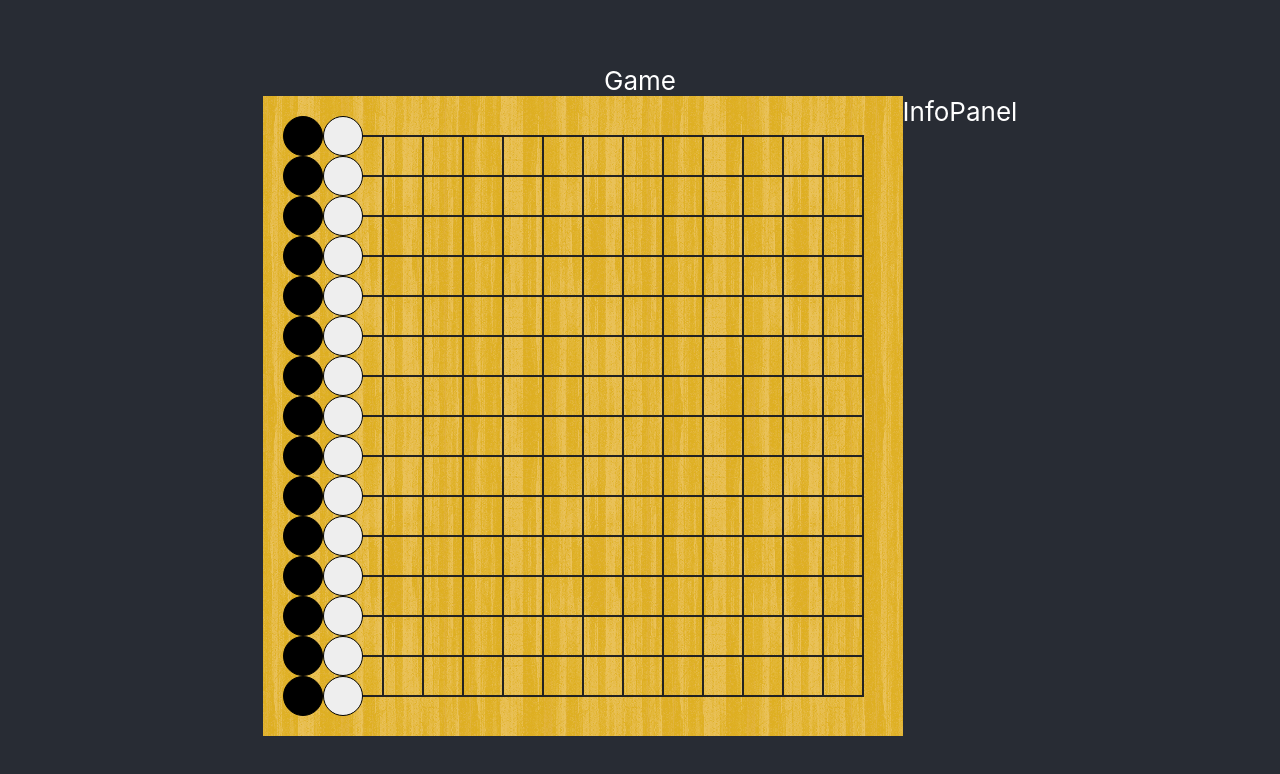
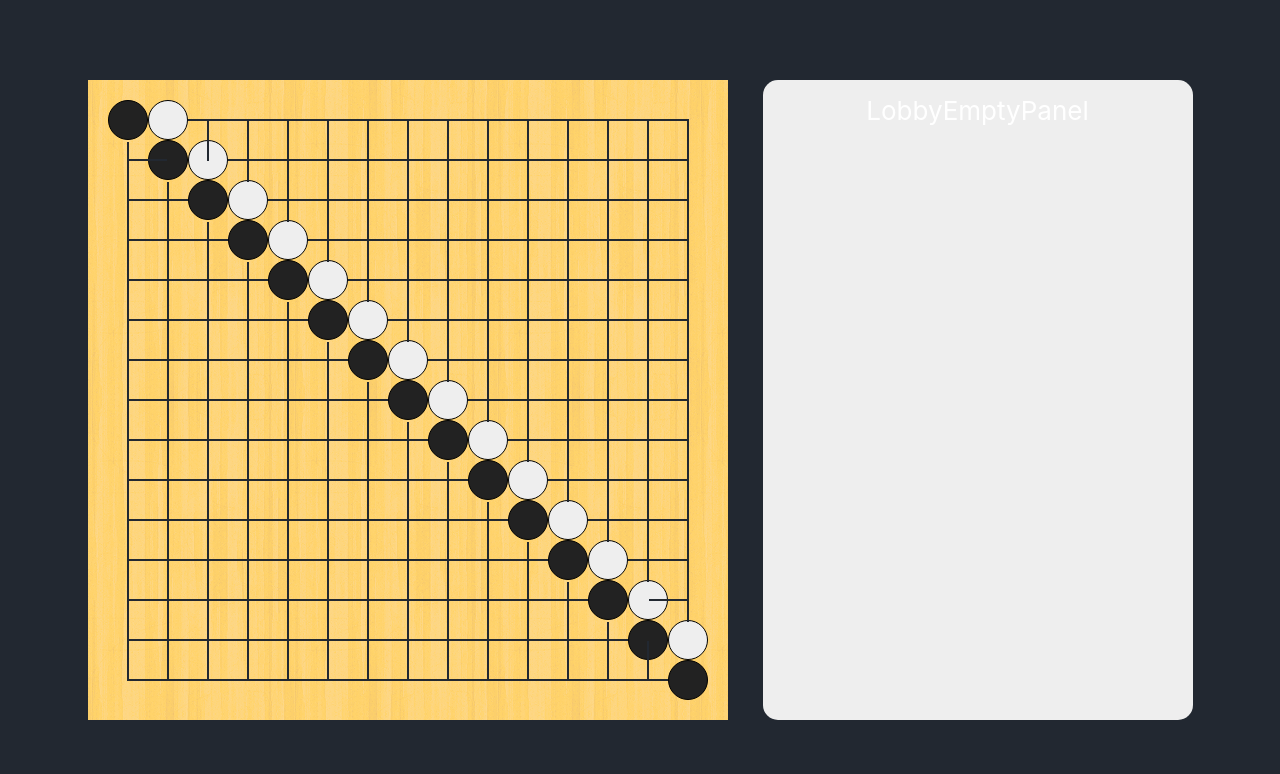
Before and after one commit to alanzhu39/gomoku-fe, a React (Create React App) app: page / in a window 1280 px wide. Shown: the top 774 px of the page. Built offline with nearby package versions, Linux system fonts and the light colour scheme; the HTML template or start-up script is replaced by a standard one.

Commit message:
adding info panel skeleton code

```diff
--- a/src/App.css
+++ b/src/App.css
@@ -1,6 +1,6 @@
 .App {
   text-align: center;
-  background-color: #282c34;
+  background-color: #222831;
   min-height: 100vh;
   display: flex;
   flex-direction: column;
--- a/src/Game/Game.css
+++ b/src/Game/Game.css
@@ -1,6 +1,4 @@
 .Game {
+  display: flex;
+  gap: 35px;
 }
-
-.Game-container {
-  display: flex;
-}
--- a/src/Game/Game.tsx
+++ b/src/Game/Game.tsx
@@ -15,9 +15,9 @@ function Game() {
   for (let i = 0; i < BOARD_SIZE; i++) {
     initPieces[i] = [];
     for (let j = 0; j < BOARD_SIZE; j++) {
-      if (j === 0) {
+      if (i === j) {
         initPieces[i][j] = PieceType.BLACK;
-      } else if (j === 1) {
+      } else if (j === i + 1) {
         initPieces[i][j] = PieceType.WHITE;
       } else {
         initPieces[i][j] = PieceType.EMPTY;
@@ -25,7 +25,7 @@ function Game() {
     }
   }
   const [pieces, setPieces] = useState(initPieces);
-  const [myPieceType, setMyPieceType] = useState(PieceType.WHITE);
+  const [myPieceType, setMyPieceType] = useState(PieceType.EMPTY);
 
   // InfoPanel state
   const initMovesList: PlayerMove[] = [];
@@ -43,15 +43,12 @@ function Game() {
 
   return (
     <div className='Game'>
-      Game
-      <div className='Game-container'>
       <GameBoard
         pieces={pieces}
         myPieceType={myPieceType}
         onChange={setPieces}
       />
       <InfoPanel lobbyState={lobbyState} onChange={setLobbyState} />
-      </div>
     </div>
   );
 }
--- a/src/Game/GameBoard/GameBoard.css
+++ b/src/Game/GameBoard/GameBoard.css
@@ -1,5 +1,13 @@
+:root {
+  --board-background-color: #ffd369;
+  --board-grid-color: #222831;
+  --piece-white-color: #eee;
+  --piece-black-color: #222;
+  --piece-border-color: #000;
+}
+
 .GameBoard {
-  background-color: #deaf21;
+  background-color: var(--board-background-color);
   background-image: url('/src/assets/wood-pattern.png');
   display: flex;
   align-items: center;
@@ -19,13 +27,13 @@
 }
 
 .intersection[data-piece-type='black'] {
-  border: 1px solid #000;
-  background-color: #000;
+  border: 1px solid var(--piece-border-color);
+  background-color: var(--piece-black-color);
 }
 
 .intersection[data-piece-type='white'] {
-  border: 1px solid #000;
-  background-color: #eee;
+  border: 1px solid var(--piece-border-color);
+  background-color: var(--piece-white-color);
 }
 
 .intersection:hover {
@@ -33,29 +41,20 @@
 }
 
 .intersection[data-piece-type='empty'][data-ghost-piece-type='black']:hover {
-  border: 1px solid #000;
-  background-color: #222;
+  border: 1px solid var(--piece-border-color);
+  background-color: var(--piece-black-color);
   cursor: pointer;
 }
 
 .intersection[data-piece-type='empty'][data-ghost-piece-type='white']:hover {
-  border: 1px solid #000;
-  background-color: #eee;
+  border: 1px solid var(--piece-border-color);
+  background-color: var(--piece-white-color);
   cursor: pointer;
-}
-
-.intersection[data-piece-type='white']:before,
-.intersection[data-piece-type='black']:before,
-.intersection[data-piece-type='empty'][data-ghost-piece-type='white']:hover::before,
-.intersection[data-piece-type='empty'][data-ghost-piece-type='black']:hover::before,
-.intersection[data-piece-type='empty'][data-ghost-piece-type='white']:hover::after,
-.intersection[data-piece-type='empty'][data-ghost-piece-type='black']:hover::after {
-  content: none;
 }
 
 .intersection:before {
   pointer-events: none;
-  border-top: 2px #222 solid;
+  border-top: 2px var(--board-grid-color) solid;
   width: 40px;
   display: block;
   content: '';
@@ -67,19 +66,18 @@
   right: 19px;
 }
 
+.intersection[data-intersection-type~='left-edge']:before {
+  left: 19px;
+}
+
 .intersection:after {
   pointer-events: none;
-  border-left: 2px #222 solid;
+  border-left: 2px var(--board-grid-color) solid;
   height: 40px;
   display: block;
   content: '';
   left: 19px;
   position: relative;
-}
-
-.intersection[data-piece-type='white']:after,
-.intersection[data-piece-type='black']:after {
-  content: none;
 }
 
 .intersection[data-intersection-type~='top-edge']:after {
@@ -89,3 +87,14 @@
 .intersection[data-intersection-type~='bottom-edge']:after {
   bottom: 21px;
 }
+
+.intersection[data-piece-type='white']:before,
+.intersection[data-piece-type='black']:before,
+.intersection[data-piece-type='white']:after,
+.intersection[data-piece-type='black']:after,
+.intersection[data-piece-type='empty'][data-ghost-piece-type='white']:hover::before,
+.intersection[data-piece-type='empty'][data-ghost-piece-type='black']:hover::before,
+.intersection[data-piece-type='empty'][data-ghost-piece-type='white']:hover::after,
+.intersection[data-piece-type='empty'][data-ghost-piece-type='black']:hover::after {
+  content: none;
+}
--- /dev/null
+++ b/src/Game/InfoPanel/InfoPanel.css
@@ -0,0 +1,7 @@
+.LobbyEmptyPanel {
+  align-self: stretch;
+  background-color: #eeeeee;
+  border-radius: 15px;
+  padding: 15px;
+  width: 400px;
+}
--- a/src/Game/InfoPanel/InfoPanel.tsx
+++ b/src/Game/InfoPanel/InfoPanel.tsx
@@ -1,5 +1,8 @@
 import React, { useEffect, useRef, useState } from 'react';
-import { LobbyState } from '../Game';
+import { LobbyState, LobbyStatus } from '../Game';
+import InGamePanel from './InGamePanel';
+import PostGamePanel from './PostGamePanel';
+import PreGamePanel from './PreGamePanel';
 
 // TODO: onChange typing
 function InfoPanel(props: { lobbyState: LobbyState; onChange: any }) {
@@ -9,7 +12,16 @@ function InfoPanel(props: { lobbyState: LobbyState; onChange: any }) {
    * Includes: lobbyState
    */
 
-  return <div className='InfoPanel'>InfoPanel</div>;
+  switch (props.lobbyState.lobbyStatus) {
+    case LobbyStatus.LOBBY_EMPTY:
+    case LobbyStatus.ONE_PLAYER_WAITING:
+    case LobbyStatus.TWO_PLAYERS_WAITING:
+      return <PreGamePanel lobbyState={props.lobbyState} />;
+    case LobbyStatus.GAME_STARTED:
+      return <InGamePanel />;
+    case LobbyStatus.GAME_FINISHED:
+      return <PostGamePanel />;
+  }
 }
 
 export default InfoPanel;
--- /dev/null
+++ b/src/Game/InfoPanel/LobbyEmptyPanel.tsx
@@ -0,0 +1,20 @@
+import React, { useEffect, useRef, useState } from 'react';
+import { LobbyState, PieceType } from '../Game';
+import './InfoPanel.css';
+
+function LobbyEmptyPanel() {
+  /**
+   * Panel displaying pre-lobby info
+   * Includes: create/join lobby flows
+   */
+
+  return (
+    <div className='LobbyEmptyPanel'>
+      LobbyEmptyPanel
+      {/* Create lobby button */}
+      {/* Join lobby button */}
+    </div>
+  );
+}
+
+export default LobbyEmptyPanel;
--- a/src/Game/InfoPanel/PreGamePanel.tsx
+++ b/src/Game/InfoPanel/PreGamePanel.tsx
@@ -1,13 +1,21 @@
 import React, { useEffect, useRef, useState } from 'react';
-import { PieceType } from '../Game';
+import { LobbyState, LobbyStatus, PieceType } from '../Game';
+import LobbyEmptyPanel from './LobbyEmptyPanel';
 
-function PreGamePanel() {
+function PreGamePanel(props: { lobbyState: LobbyState }) {
   /**
    * Panel displaying pre-game info
-   * Includes: create/join lobby flows
+   * Includes: create/join lobby, start game flows
    */
 
-  return <div className='PreGamePanel'>{/* TODO */}</div>;
+  switch (props.lobbyState.lobbyStatus) {
+    case LobbyStatus.LOBBY_EMPTY:
+      return <LobbyEmptyPanel />;
+    case LobbyStatus.ONE_PLAYER_WAITING:
+    case LobbyStatus.TWO_PLAYERS_WAITING:
+    default:
+      return <LobbyEmptyPanel />;
+  }
 }
 
 export default PreGamePanel;
```
Also changed, not shown: 1 other file (tests, documents, lock files or other folders). Lines whose indentation alone changed are shown as unchanged.
